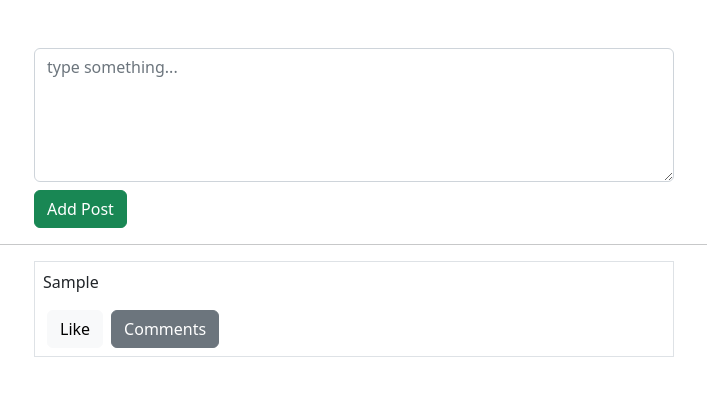
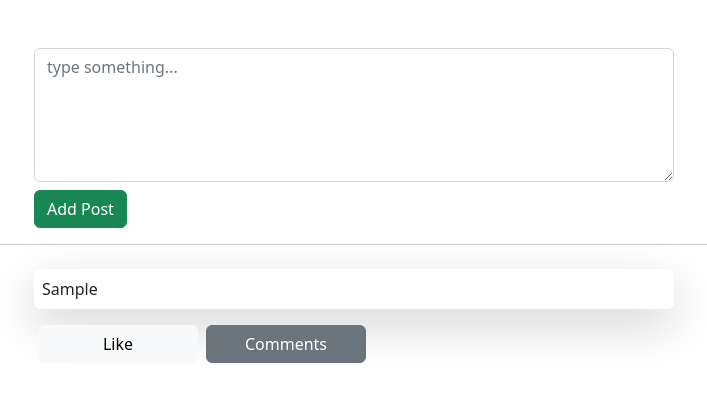
Before and after one commit to YousefMishael/social-app, a React (Create React App) app: page / in a window 1280 px wide. Both pictures are taken after typing "Sample" into the empty fields and a click on the button "Add Post". Shown: the top 402 px of the page, without its empty margins (286-993 px from the left). Built offline with nearby package versions, Linux system fonts and the light colour scheme.

Commit message:
new design for comments

```diff
--- a/src/Pages/Home/SubComponents/PostDialog.js
+++ b/src/Pages/Home/SubComponents/PostDialog.js
@@ -31,11 +31,8 @@ function PostComments(props) {
         <div className='d-flex flex-column'>
             {
                 appContext?.posts[props.postId]?.comments.map((com, idx) => {
-                    return <div className='d-flex flex-column' key={idx}>
-                        {
-                            idx === 0 ? '' :
-                            <hr className='w-100 comments-separator' />
-                        }
+                    return <div className='d-flex flex-column shadow p-2 rounded my-2 bg-light' key={idx}>
+
                         <span className=''>{com?.value}</span>
                         <span className='small mt-1 text-muted'>{typeof com?.date === 'string' ?
                         new Date(com?.date).toLocaleString()
--- a/src/Pages/Home/SubComponents/Posts.js
+++ b/src/Pages/Home/SubComponents/Posts.js
@@ -17,15 +17,22 @@ function Posts(props) {
     }
 
   return (
-    <div className='border d-flex w-50 mx-auto p-2 flex-column my-2'>
-        {props?.post?.content}
+    <div className='d-flex flex-column align-items-center w-100 '>
+        {
+            props?.postId === 0 ? '' : <hr className='w-50' />
+        }
+        <div className='d-flex w-50 mx-auto flex-column my-2'>
+        <div className='shadow-lg p-2 rounded'>
+            {props?.post?.content}
+        </div>
         <div className='mt-3 d-flex'>
-            <span className={`btn ${props?.post?.like ? 'btn-primary' : 'btn-light'} ms-1`} onClick={addLike}>Like</span>
-            <span className='btn btn-secondary ms-2' onClick={toggleComments}>Comments</span>
+            <span className={`btn ${props?.post?.like ? 'btn-primary' : 'btn-light'} ms-1 w-25`} onClick={addLike}>Like</span>
+            <span className='btn btn-secondary ms-2 w-25' onClick={toggleComments}>Comments</span>
         </div>
         <div className={`${!showComments? 'd-none' : 'd-inline'}`}>
             <PostComments postId={props.postId} />
         </div>
+    </div>
     </div>
   )
 }
```
